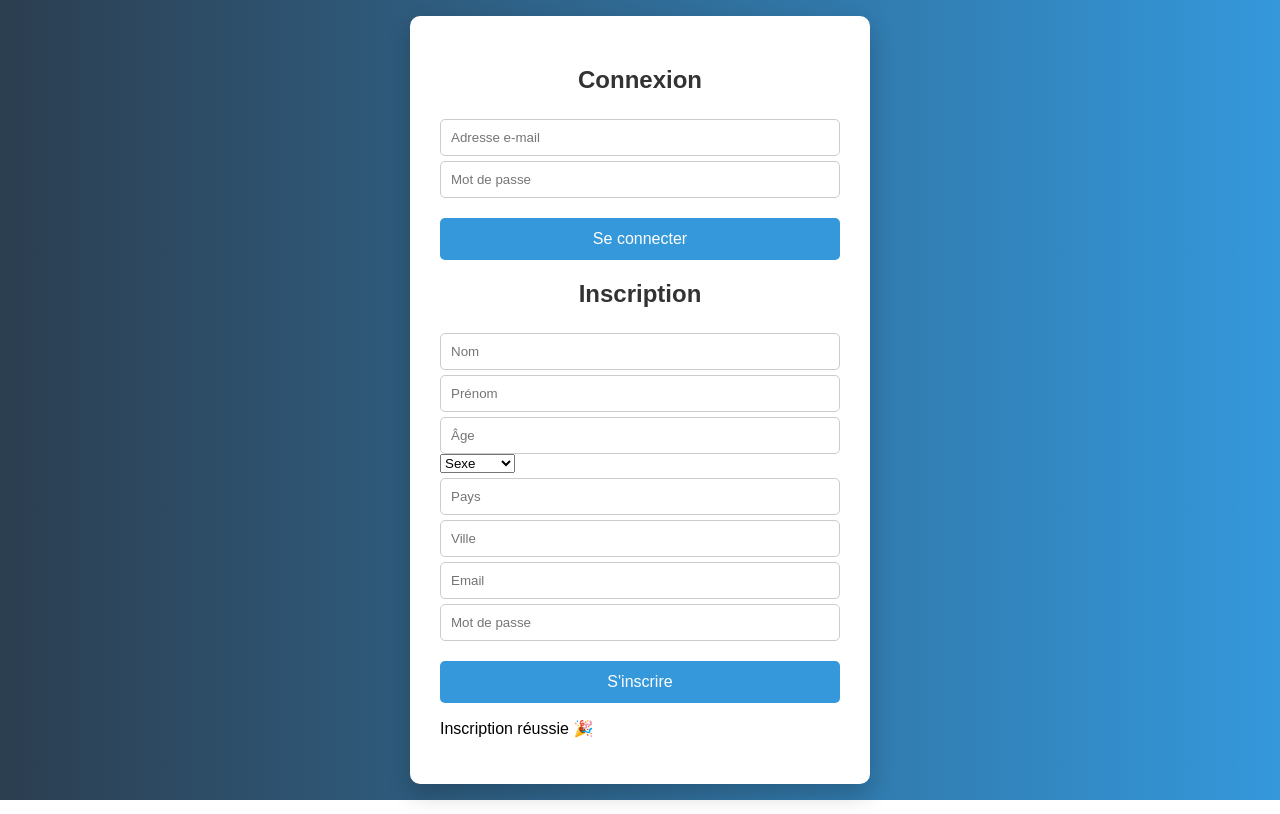
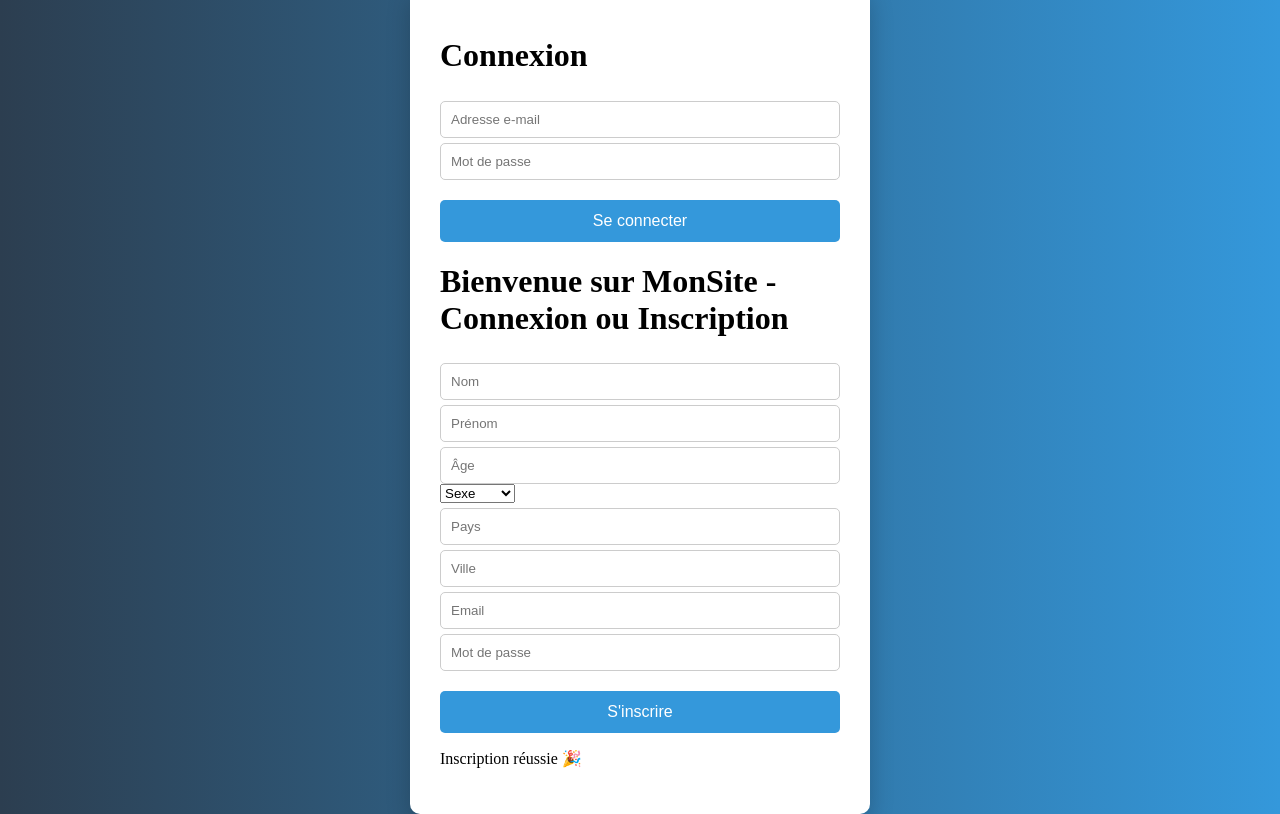
Before and after one commit to jeanbaptiste-tech/mon-site, a plain HTML site: page formulaireConnexion/formulaireC.html in a window 1280 px wide. Drawn offline with Linux system fonts and the light colour scheme.

Commit message:
mon site

```diff
--- a/formulaireConnexion/formulaireC.css
+++ b/formulaireConnexion/formulaireC.css
@@ -1,5 +1,4 @@
 body {
-  font-family: Arial, sans-serif;
   background: linear-gradient(to right, #2c3e50, #3498db);
   display: flex;
   justify-content: center;
@@ -8,7 +7,6 @@ body {
   margin: 0;
   overflow: hidden;
 }
-
 .form-container {
   background-color: white;
   padding: 30px;
--- a/formulaireConnexion/formulaireC.html
+++ b/formulaireConnexion/formulaireC.html
@@ -2,15 +2,19 @@
 <html lang="fr">
   <head>
     <meta charset="UTF-8" />
-    <meta name="viewport" content="width=device-width, initial-scale=1.0" />
-    <title>Connexion</title>
+    <meta
+      name="description"
+      content="Connectez-vous ou créez un compte pour accéder à notre plateforme. Sécurisé, rapide et facile."
+    />
+
+    <title>Connexion et inscription -MonSite</title>
     <link rel="stylesheet" href="formulaireC.css" />
   </head>
   <body>
     <div class="form-container">
       <!-- Connexion -->
       <div class="form-box">
-        <h2>Connexion</h2>
+        <h1>Connexion</h1>
         <form id="login-form">
           <input type="email" placeholder="Adresse e-mail" required />
           <input
@@ -31,7 +35,7 @@
 
       <!-- Inscription -->
       <div class="form-box">
-        <h2>Inscription</h2>
+        <h1>Bienvenue sur MonSite - Connexion ou Inscription</h1>
         <form id="register-form">
           <input type="text" placeholder="Nom" required />
           <input type="text" placeholder="Prénom" required />
--- a/styles.css
+++ b/styles.css
@@ -90,7 +90,6 @@ body {
 }
 /* Vidéo en fond */
 #video-background {
-  position: fixed;
   top: 0;
   left: 0;
   min-width: 100%;
```
Also changed, not shown: index.html (+6 -2 lines).
